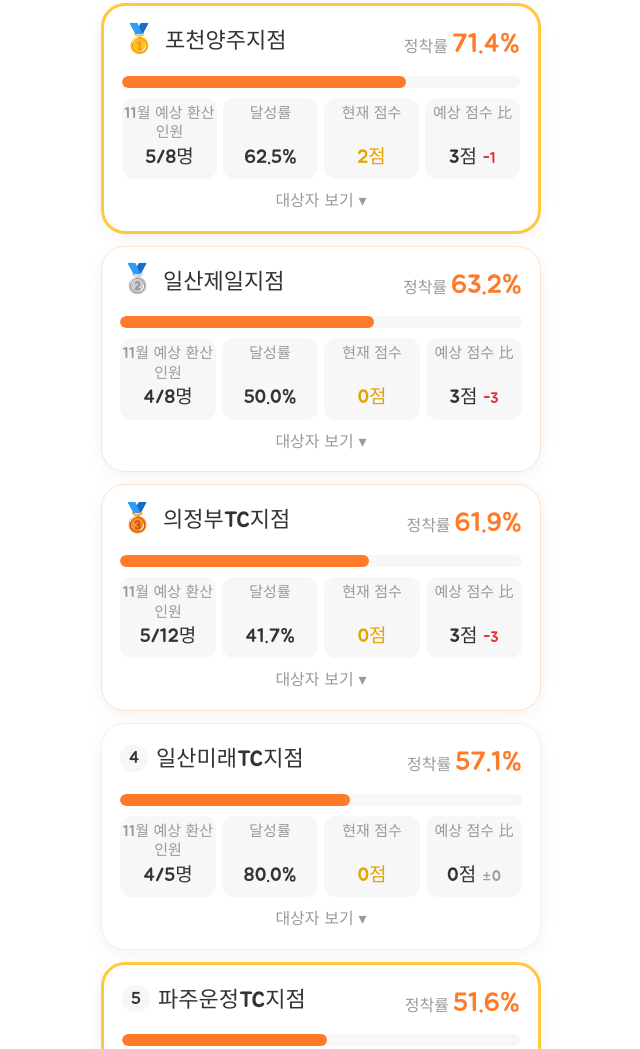
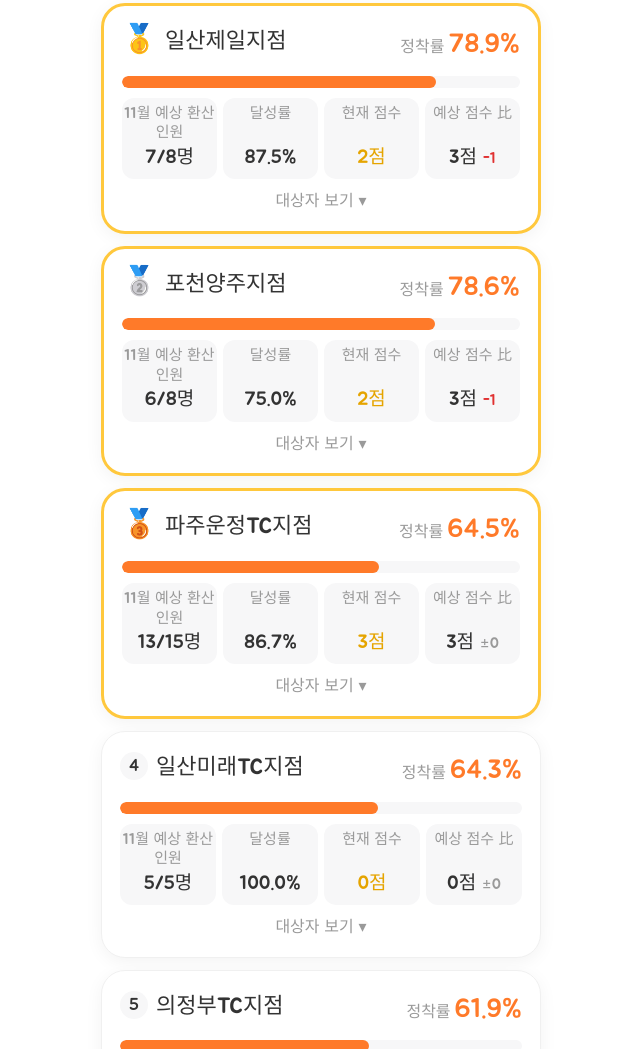
Before and after one commit to wjdcksgo109-tech/illsan-jung-chack, a plain HTML site: page index.html in a window 1280 px wide. Shown: the part 1361-2410 px from the top of the page, without its empty margins (319-959 px from the left). Drawn offline with Linux system fonts and the light colour scheme.

Commit message:
Add files via upload

```diff
--- a/index.html
+++ b/index.html
@@ -386,7 +386,7 @@
   const DATA = {
     region: "북부지역단",            // 원본 01_매일 실적 제목의 '강북지역단'은 북부지역단으로 바로잡았어요
     branchCount: 13,
-    baseDate: "2026-11-23",          // 기준일 = 매일 실적 파일 저장일의 전 영업일 (월요일 → 금요일)
+    baseDate: "2026-11-26",          // 기준일 = 매일 실적 파일 저장일의 전 영업일 (월요일 → 금요일)
 
     // 정착 인정 기준 (1. 2026년 4분기 평가기준_점포).xlsx → 평가기준(2) 시트)
     criteria: {
@@ -399,91 +399,91 @@
     // 01_매일 실적 : 사람별 장기신 환산 실적 (금액 단위: 원)
     // month = 차월, amount = 장기신 환산, code = 하이플래너 코드 (앞 2자리만 남기고 가렸어요)
     people: [
-    { branch: "김포지점", team: "03", name: "하재선", code: "1D****", month: 3, amount: 2000000 },
-    { branch: "김포지점", team: "02", name: "윤현숙", code: "1D****", month: 3, amount: 537681 },
-    { branch: "김포지점", team: "01", name: "김미영", code: "1F****", month: 2, amount: 857507 },
-    { branch: "김포지점", team: "03", name: "이서윤", code: "1D****", month: 4, amount: 469814 },
-    { branch: "김포지점", team: "03", name: "황은미", code: "1D****", month: 4, amount: 521550 },
-    { branch: "김포지점", team: "03", name: "김명진", code: "1D****", month: 3, amount: 0 },
-    { branch: "김포지점", team: "03", name: "조성일", code: "1D****", month: 3, amount: 0 },
-    { branch: "김포지점", team: "03", name: "강태우", code: "1D****", month: 3, amount: 0 },
-    { branch: "김포지점", team: "03", name: "이유청", code: "1F****", month: 3, amount: 0 },
-    { branch: "김포지점", team: "03", name: "신동철", code: "1D****", month: 3, amount: 0 },
-    { branch: "김포지점", team: "03", name: "문민영", code: "1D****", month: 5, amount: 0 },
-    { branch: "김포지점", team: "02", name: "조경자", code: "1D****", month: 3, amount: 0 },
-    { branch: "김포지점", team: "03", name: "이위진", code: "1D****", month: 4, amount: 0 },
-    { branch: "김포지점", team: "02", name: "김재성", code: "1D****", month: 4, amount: 0 },
-    { branch: "김포지점", team: "01", name: "한민정", code: "1D****", month: 4, amount: 0 },
-    { branch: "김포지점", team: "01", name: "서수미", code: "1D****", month: 4, amount: 0 },
-    { branch: "김포지점", team: "03", name: "김미라", code: "1D****", month: 4, amount: 0 },
-    { branch: "의정부지점", team: "01", name: "임현주", code: "1D****", month: 3, amount: 408745 },
-    { branch: "의정부지점", team: "01", name: "곽훈", code: "1D****", month: 4, amount: 265616 },
-    { branch: "의정부지점", team: "01", name: "염상민", code: "1D****", month: 5, amount: 74472 },
-    { branch: "의정부지점", team: "02", name: "박경화", code: "1D****", month: 5, amount: 0 },
-    { branch: "의정부지점", team: "01", name: "장용국", code: "1F****", month: 2, amount: 0 },
-    { branch: "의정부지점", team: "02", name: "이경찬", code: "1D****", month: 4, amount: 0 },
-    { branch: "경기북부지점", team: "02", name: "방혜숙", code: "1D****", month: 5, amount: 572728 },
-    { branch: "경기북부지점", team: "04", name: "황하나", code: "1D****", month: 5, amount: 504660 },
-    { branch: "경기북부지점", team: "04", name: "손지영", code: "1D****", month: 5, amount: 386774 },
-    { branch: "경기북부지점", team: "04", name: "이미경", code: "1D****", month: 5, amount: 71190 },
-    { branch: "경기북부지점", team: "03", name: "이강봉", code: "1D****", month: 4, amount: 0 },
-    { branch: "경기북부지점", team: "04", name: "강소영", code: "1D****", month: 3, amount: 0 },
-    { branch: "경기북부지점", team: "03", name: "장세철", code: "1D****", month: 5, amount: 0 },
-    { branch: "경기북부지점", team: "03", name: "이숙진", code: "1F****", month: 2, amount: 445926 },
-    { branch: "포천양주지점", team: "01", name: "박우미", code: "1D****", month: 4, amount: 818038 },
-    { branch: "포천양주지점", team: "01", name: "김정현", code: "1D****", month: 4, amount: 829500 },
-    { branch: "포천양주지점", team: "01", name: "신주영", code: "1D****", month: 4, amount: 804450 },
-    { branch: "포천양주지점", team: "02", name: "이소윤", code: "1F****", month: 2, amount: 610168 },
-    { branch: "포천양주지점", team: "02", name: "박영록", code: "1F****", month: 2, amount: 522366 },
-    { branch: "포천양주지점", team: "02", name: "박지영", code: "1D****", month: 4, amount: 606346 },
-    { branch: "포천양주지점", team: "02", name: "오현우", code: "1D****", month: 4, amount: 0 },
-    { branch: "포천양주지점", team: "02", name: "임지윤", code: "1D****", month: 5, amount: 0 },
-    { branch: "옥정지점", team: "01", name: "박수진", code: "1D****", month: 4, amount: 400452 },
-    { branch: "옥정지점", team: "01", name: "경미화", code: "1D****", month: 5, amount: 278638 },
-    { branch: "옥정지점", team: "02", name: "이성미", code: "1F****", month: 2, amount: 92375 },
-    { branch: "옥정지점", team: "02", name: "김용만", code: "1D****", month: 5, amount: 0 },
-    { branch: "옥정지점", team: "02", name: "서민관", code: "1D****", month: 5, amount: 0 },
+    { branch: "김포지점", team: "3", name: "하재선", code: "1D****", month: 3, amount: 2348575 },
+    { branch: "김포지점", team: "2", name: "윤현숙", code: "1D****", month: 3, amount: 878325 },
+    { branch: "김포지점", team: "1", name: "김미영", code: "1F****", month: 2, amount: 1025507 },
+    { branch: "김포지점", team: "3", name: "이서윤", code: "1D****", month: 4, amount: 469814 },
+    { branch: "김포지점", team: "3", name: "황은미", code: "1D****", month: 4, amount: 521550 },
+    { branch: "김포지점", team: "3", name: "김명진", code: "1D****", month: 3, amount: 0 },
+    { branch: "김포지점", team: "3", name: "조성일", code: "1D****", month: 3, amount: 0 },
+    { branch: "김포지점", team: "3", name: "강태우", code: "1D****", month: 3, amount: 0 },
+    { branch: "김포지점", team: "3", name: "이유청", code: "1F****", month: 3, amount: 400000 },
+    { branch: "김포지점", team: "3", name: "신동철", code: "1D****", month: 3, amount: 0 },
+    { branch: "김포지점", team: "3", name: "문민영", code: "1D****", month: 5, amount: 0 },
+    { branch: "김포지점", team: "2", name: "조경자", code: "1D****", month: 3, amount: 0 },
+    { branch: "김포지점", team: "3", name: "이위진", code: "1D****", month: 4, amount: 0 },
+    { branch: "김포지점", team: "2", name: "김재성", code: "1D****", month: 4, amount: 0 },
+    { branch: "김포지점", team: "1", name: "한민정", code: "1D****", month: 4, amount: 0 },
+    { branch: "김포지점", team: "1", name: "서수미", code: "1D****", month: 4, amount: 0 },
+    { branch: "김포지점", team: "3", name: "김미라", code: "1D****", month: 4, amount: 0 },
+    { branch: "의정부지점", team: "1", name: "임현주", code: "1D****", month: 3, amount: 408745 },
+    { branch: "의정부지점", team: "1", name: "곽훈", code: "1D****", month: 4, amount: 265616 },
+    { branch: "의정부지점", team: "1", name: "염상민", code: "1D****", month: 5, amount: 74472 },
+    { branch: "의정부지점", team: "2", name: "박경화", code: "1D****", month: 5, amount: 0 },
+    { branch: "의정부지점", team: "1", name: "장용국", code: "1F****", month: 2, amount: 0 },
+    { branch: "의정부지점", team: "2", name: "이경찬", code: "1D****", month: 4, amount: 0 },
+    { branch: "경기북부지점", team: "2", name: "방혜숙", code: "1D****", month: 5, amount: 572728 },
+    { branch: "경기북부지점", team: "4", name: "황하나", code: "1D****", month: 5, amount: 649272 },
+    { branch: "경기북부지점", team: "4", name: "손지영", code: "1D****", month: 5, amount: 669248 },
+    { branch: "경기북부지점", team: "4", name: "이미경", code: "1D****", month: 5, amount: 71190 },
+    { branch: "경기북부지점", team: "3", name: "이강봉", code: "1D****", month: 4, amount: 0 },
+    { branch: "경기북부지점", team: "4", name: "강소영", code: "1D****", month: 3, amount: 403825 },
+    { branch: "경기북부지점", team: "3", name: "장세철", code: "1D****", month: 5, amount: 0 },
+    { branch: "경기북부지점", team: "3", name: "이숙진", code: "1F****", month: 2, amount: 638716 },
+    { branch: "포천양주지점", team: "1", name: "박우미", code: "1D****", month: 4, amount: 818038 },
+    { branch: "포천양주지점", team: "1", name: "김정현", code: "1D****", month: 4, amount: 829500 },
+    { branch: "포천양주지점", team: "1", name: "신주영", code: "1D****", month: 4, amount: 804450 },
+    { branch: "포천양주지점", team: "2", name: "이소윤", code: "1F****", month: 2, amount: 610168 },
+    { branch: "포천양주지점", team: "2", name: "박영록", code: "1F****", month: 2, amount: 810706 },
+    { branch: "포천양주지점", team: "2", name: "박지영", code: "1D****", month: 4, amount: 606346 },
+    { branch: "포천양주지점", team: "2", name: "오현우", code: "1D****", month: 4, amount: 0 },
+    { branch: "포천양주지점", team: "2", name: "임지윤", code: "1D****", month: 5, amount: 0 },
+    { branch: "옥정지점", team: "1", name: "박수진", code: "1D****", month: 4, amount: 400452 },
+    { branch: "옥정지점", team: "1", name: "경미화", code: "1D****", month: 5, amount: 278638 },
+    { branch: "옥정지점", team: "2", name: "이성미", code: "1F****", month: 2, amount: 92375 },
+    { branch: "옥정지점", team: "2", name: "김용만", code: "1D****", month: 5, amount: 0 },
+    { branch: "옥정지점", team: "2", name: "서민관", code: "1D****", month: 5, amount: 0 },
     { branch: "의정부TC지점", team: "21", name: "김은경", code: "1D****", month: 5, amount: 601400 },
     { branch: "의정부TC지점", team: "21", name: "정영숙", code: "1F****", month: 2, amount: 601031 },
     { branch: "의정부TC지점", team: "21", name: "박미영", code: "1D****", month: 4, amount: 600763 },
     { branch: "의정부TC지점", team: "21", name: "이미란", code: "1D****", month: 3, amount: 600573 },
     { branch: "의정부TC지점", team: "22", name: "한정미", code: "1F****", month: 2, amount: 601068 },
-    { branch: "의정부TC지점", team: "21", name: "나미숙", code: "1D****", month: 3, amount: 463920 },
+    { branch: "의정부TC지점", team: "21", name: "나미숙", code: "1D****", month: 3, amount: 468964 },
     { branch: "의정부TC지점", team: "21", name: "박미경", code: "1D****", month: 3, amount: 0 },
-    { branch: "의정부TC지점", team: "21", name: "김종임", code: "1D****", month: 3, amount: 136734 },
+    { branch: "의정부TC지점", team: "21", name: "김종임", code: "1D****", month: 3, amount: 405990 },
     { branch: "의정부TC지점", team: "22", name: "김남선", code: "1D****", month: 3, amount: 0 },
     { branch: "의정부TC지점", team: "22", name: "정영숙", code: "1D****", month: 5, amount: 0 },
     { branch: "의정부TC지점", team: "21", name: "김복경", code: "1F****", month: 2, amount: 0 },
-    { branch: "의정부TC지점", team: "22", name: "이경아", code: "1D****", month: 4, amount: 0 },
-    { branch: "일산중앙지점", team: "01", name: "정미숙", code: "1F****", month: 2, amount: 929197 },
-    { branch: "일산중앙지점", team: "02", name: "김정희", code: "1F****", month: 2, amount: 857753 },
-    { branch: "일산중앙지점", team: "01", name: "이하은", code: "1D****", month: 3, amount: 0 },
-    { branch: "일산제일지점", team: "01", name: "유민희", code: "1D****", month: 4, amount: 1046898 },
-    { branch: "일산제일지점", team: "03", name: "신희선", code: "1D****", month: 4, amount: 944190 },
-    { branch: "일산제일지점", team: "02", name: "조성용", code: "1F****", month: 2, amount: 1012006 },
-    { branch: "일산제일지점", team: "01", name: "김성숙", code: "1D****", month: 3, amount: 400632 },
-    { branch: "일산제일지점", team: "03", name: "박수정", code: "1D****", month: 4, amount: 426586 },
-    { branch: "일산제일지점", team: "01", name: "김금옥", code: "1D****", month: 5, amount: 978666 },
-    { branch: "일산제일지점", team: "02", name: "송후봉", code: "1D****", month: 4, amount: 267046 },
-    { branch: "일산제일지점", team: "01", name: "정미정", code: "1D****", month: 3, amount: 0 },
-    { branch: "일산제일지점", team: "01", name: "김현수", code: "1D****", month: 5, amount: 0 },
-    { branch: "일산제일지점", team: "02", name: "강성호", code: "1D****", month: 5, amount: 0 },
-    { branch: "일산대화지점", team: "01", name: "남민희", code: "1D****", month: 3, amount: 633325 },
-    { branch: "일산대화지점", team: "01", name: "김가영", code: "1D****", month: 3, amount: 433214 },
-    { branch: "일산대화지점", team: "02", name: "이은희", code: "1F****", month: 2, amount: 140192 },
-    { branch: "일산대화지점", team: "01", name: "이서윤", code: "1F****", month: 2, amount: 0 },
-    { branch: "운정지점", team: "01", name: "김미경", code: "1D****", month: 3, amount: 600245 },
-    { branch: "운정지점", team: "01", name: "서강현", code: "1D****", month: 3, amount: 141075 },
-    { branch: "운정지점", team: "02", name: "황문경", code: "1F****", month: 2, amount: 621099 },
+    { branch: "의정부TC지점", team: "22", name: "이경아", code: "1D****", month: 4, amount: 403962 },
+    { branch: "일산중앙지점", team: "1", name: "정미숙", code: "1F****", month: 2, amount: 1030701 },
+    { branch: "일산중앙지점", team: "2", name: "김정희", code: "1F****", month: 2, amount: 1114191 },
+    { branch: "일산중앙지점", team: "1", name: "이하은", code: "1D****", month: 3, amount: 606633 },
+    { branch: "일산제일지점", team: "1", name: "유민희", code: "1D****", month: 4, amount: 1046898 },
+    { branch: "일산제일지점", team: "3", name: "신희선", code: "1D****", month: 4, amount: 1023906 },
+    { branch: "일산제일지점", team: "2", name: "조성용", code: "1F****", month: 2, amount: 1514181 },
+    { branch: "일산제일지점", team: "1", name: "김성숙", code: "1D****", month: 3, amount: 651702 },
+    { branch: "일산제일지점", team: "3", name: "박수정", code: "1D****", month: 4, amount: 689182 },
+    { branch: "일산제일지점", team: "1", name: "김금옥", code: "1D****", month: 5, amount: 1075130 },
+    { branch: "일산제일지점", team: "2", name: "송후봉", code: "1D****", month: 4, amount: 638376 },
+    { branch: "일산제일지점", team: "1", name: "정미정", code: "1D****", month: 3, amount: 0 },
+    { branch: "일산제일지점", team: "1", name: "김현수", code: "1D****", month: 5, amount: 0 },
+    { branch: "일산제일지점", team: "2", name: "강성호", code: "1D****", month: 5, amount: 0 },
+    { branch: "일산대화지점", team: "1", name: "남민희", code: "1D****", month: 3, amount: 633325 },
+    { branch: "일산대화지점", team: "1", name: "김가영", code: "1D****", month: 3, amount: 433214 },
+    { branch: "일산대화지점", team: "2", name: "이은희", code: "1F****", month: 2, amount: 140192 },
+    { branch: "일산대화지점", team: "1", name: "이서윤", code: "1F****", month: 2, amount: 0 },
+    { branch: "운정지점", team: "1", name: "김미경", code: "1D****", month: 3, amount: 600245 },
+    { branch: "운정지점", team: "1", name: "서강현", code: "1D****", month: 3, amount: 141075 },
+    { branch: "운정지점", team: "2", name: "황문경", code: "1F****", month: 2, amount: 621099 },
     { branch: "일산TC지점", team: "22", name: "이세은", code: "1D****", month: 3, amount: 665700 },
-    { branch: "일산TC지점", team: "21", name: "정승희", code: "1D****", month: 5, amount: 663094 },
+    { branch: "일산TC지점", team: "21", name: "정승희", code: "1D****", month: 5, amount: 519332 },
     { branch: "일산TC지점", team: "21", name: "오희숙", code: "1D****", month: 3, amount: 407694 },
     { branch: "일산TC지점", team: "22", name: "이지원", code: "1D****", month: 3, amount: 0 },
     { branch: "일산TC지점", team: "22", name: "장영은", code: "1F****", month: 2, amount: 0 },
     { branch: "일산TC지점", team: "22", name: "조하나", code: "1D****", month: 4, amount: 0 },
     { branch: "일산미래TC지점", team: "21", name: "윤문희", code: "1D****", month: 4, amount: 1524327 },
-    { branch: "일산미래TC지점", team: "21", name: "김아", code: "1F****", month: 2, amount: 823107 },
-    { branch: "일산미래TC지점", team: "23", name: "선미진", code: "1D****", month: 3, amount: 528631 },
+    { branch: "일산미래TC지점", team: "21", name: "김아", code: "1F****", month: 2, amount: 1000077 },
+    { branch: "일산미래TC지점", team: "23", name: "선미진", code: "1D****", month: 3, amount: 601990 },
     { branch: "일산미래TC지점", team: "21", name: "최선숙", code: "1D****", month: 3, amount: 718220 },
     { branch: "일산미래TC지점", team: "21", name: "양미선", code: "1D****", month: 4, amount: 24408 },
     { branch: "일산미래TC지점", team: "23", name: "강수빈", code: "1F****", month: 2, amount: 661151 },
@@ -495,10 +495,10 @@
     { branch: "파주운정TC지점", team: "21", name: "강효정", code: "1F****", month: 2, amount: 600184 },
     { branch: "파주운정TC지점", team: "22", name: "김명자", code: "1D****", month: 3, amount: 644010 },
     { branch: "파주운정TC지점", team: "21", name: "남혜원", code: "1D****", month: 4, amount: 607672 },
-    { branch: "파주운정TC지점", team: "21", name: "김미자", code: "1D****", month: 3, amount: 727376 },
+    { branch: "파주운정TC지점", team: "21", name: "김미자", code: "1D****", month: 3, amount: 821663 },
     { branch: "파주운정TC지점", team: "21", name: "김은진", code: "1F****", month: 2, amount: 601734 },
-    { branch: "파주운정TC지점", team: "22", name: "남상명", code: "1D****", month: 4, amount: 494998 },
-    { branch: "파주운정TC지점", team: "22", name: "박소영", code: "1D****", month: 5, amount: 132782 },
+    { branch: "파주운정TC지점", team: "22", name: "남상명", code: "1D****", month: 4, amount: 834090 },
+    { branch: "파주운정TC지점", team: "22", name: "박소영", code: "1D****", month: 5, amount: 722420 },
     { branch: "파주운정TC지점", team: "22", name: "이지은", code: "1D****", month: 3, amount: 0 },
     { branch: "파주운정TC지점", team: "21", name: "김희진", code: "1D****", month: 3, amount: 0 },
     { branch: "파주운정TC지점", team: "22", name: "김선주", code: "1F****", month: 3, amount: 0 },
@@ -506,8 +506,8 @@
     { branch: "파주운정TC지점", team: "22", name: "이혜지", code: "1D****", month: 5, amount: 423664 },
     { branch: "파주운정TC지점", team: "22", name: "최병춘", code: "1D****", month: 3, amount: 0 },
     { branch: "파주운정TC지점", team: "22", name: "노민아", code: "1D****", month: 5, amount: 0 },
-    { branch: "파주운정TC지점", team: "22", name: "황진희", code: "1F****", month: 2, amount: 0 },
-    { branch: "파주운정TC지점", team: "22", name: "태효원", code: "1F****", month: 2, amount: 0 }
+    { branch: "파주운정TC지점", team: "22", name: "황진희", code: "1F****", month: 2, amount: 603000 },
+    { branch: "파주운정TC지점", team: "22", name: "태효원", code: "1F****", month: 2, amount: 663520 }
     ],
 
     // 02_정착 진도 : '26.4분기 정착평가 진도
@@ -1093,5 +1093,48 @@
   animateDonuts();
   if (isAchieved(PROGRESS.region)) setTimeout(confetti, 600);   // 지역단 목표 달성 시 첫 화면에서 폭죽
   </script>
+
+  <!-- ===== 접속·클릭 기록 (트래킹\설정방법.txt 참고 · 이름은 기록하지 않아요) ===== -->
+  <script>
+  (function () {
+    const TRACK_URL = '';        // 구글 Apps Script 웹 앱 주소(…/exec). 비워 두면 아무것도 기록하지 않아요
+    const SITE = '정착률';
+    // 기록할 버튼: [찾을 요소, 기록할 이름]
+    const RULES = [
+      ['#chips .chip', el => '지점 선택: ' + (el.dataset.branch || '전체')],
+      ['#btn-image', () => '공지 이미지'],
+      ['#btn-text', () => '공지 글 복사'],
+      ['#btn-save', () => '이미지 저장'],
+      ['#btn-share', () => '이미지 공유']
+    ];
+    if (!TRACK_URL) return;
+
+    let vid = '';
+    try {
+      vid = localStorage.getItem('track_vid') || '';
+      if (!vid) { vid = Math.random().toString(36).slice(2, 10); localStorage.setItem('track_vid', vid); }
+    } catch (e) { /* 저장이 막힌 브라우저 */ }
+    const ua = navigator.userAgent;
+    const device = /Mobi|Android|iPhone|iPad/i.test(ua) ? '모바일' : 'PC';
+    const inapp = /KAKAOTALK/i.test(ua) ? '카톡' : '기타';
+
+    function track(type, item) {
+      const body = JSON.stringify({ site: SITE, type: type, item: item || '', vid: vid, device: device, inapp: inapp });
+      try {
+        if (navigator.sendBeacon && navigator.sendBeacon(TRACK_URL, new Blob([body], { type: 'text/plain' }))) return;
+      } catch (e) { /* 아래 fetch로 */ }
+      fetch(TRACK_URL, { method: 'POST', mode: 'no-cors', keepalive: true, body: body }).catch(() => {});
+    }
+
+    track('visit');
+    document.addEventListener('click', e => {
+      if (!e.isTrusted) return;                     // 코드가 대신 누른 클릭은 빼요
+      for (const [sel, name] of RULES) {
+        const el = e.target.closest(sel);
+        if (el) { const item = name(el); if (item) track('click', item); return; }
+      }
+    }, true);
+  })();
+  </script>
 </body>
 </html>
```
